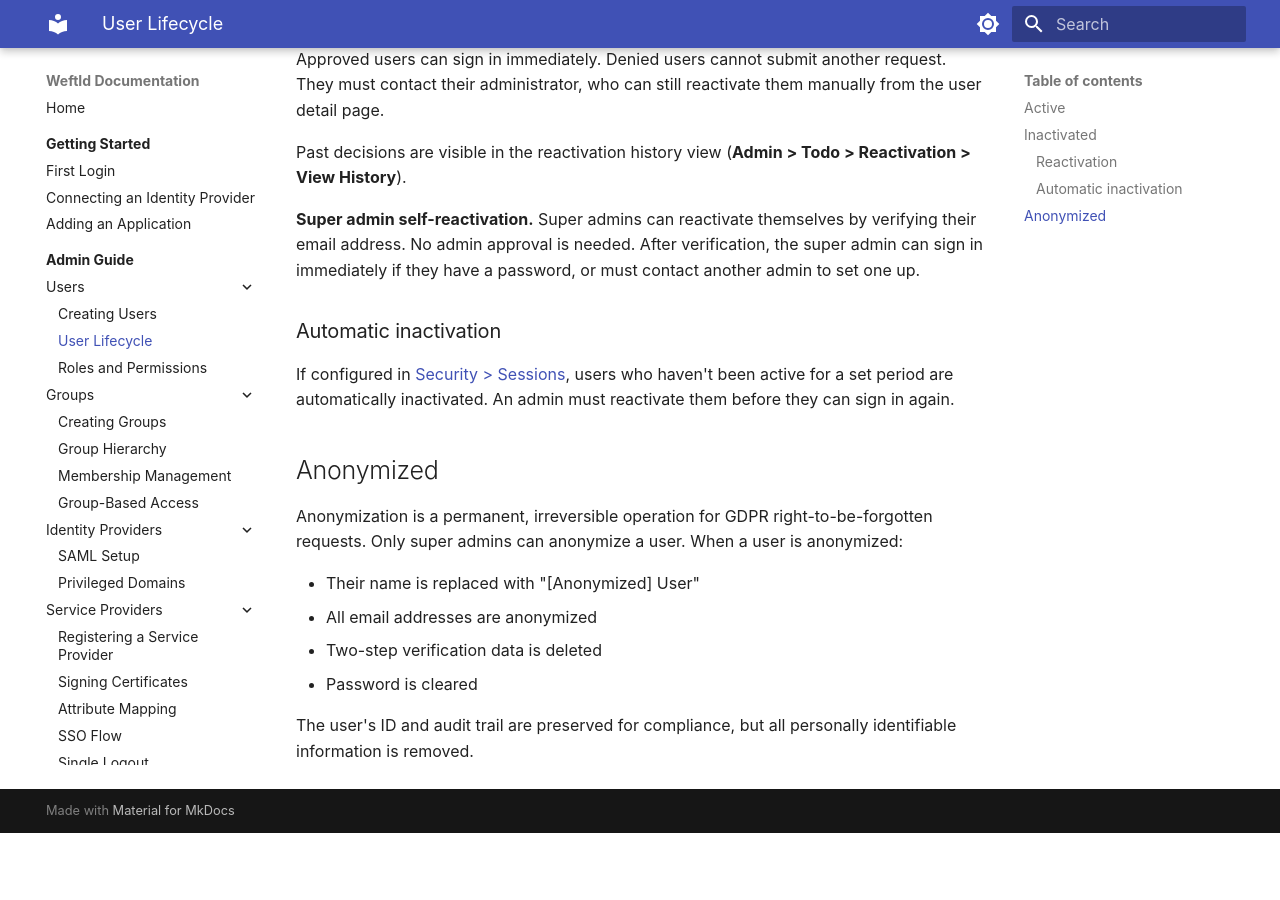
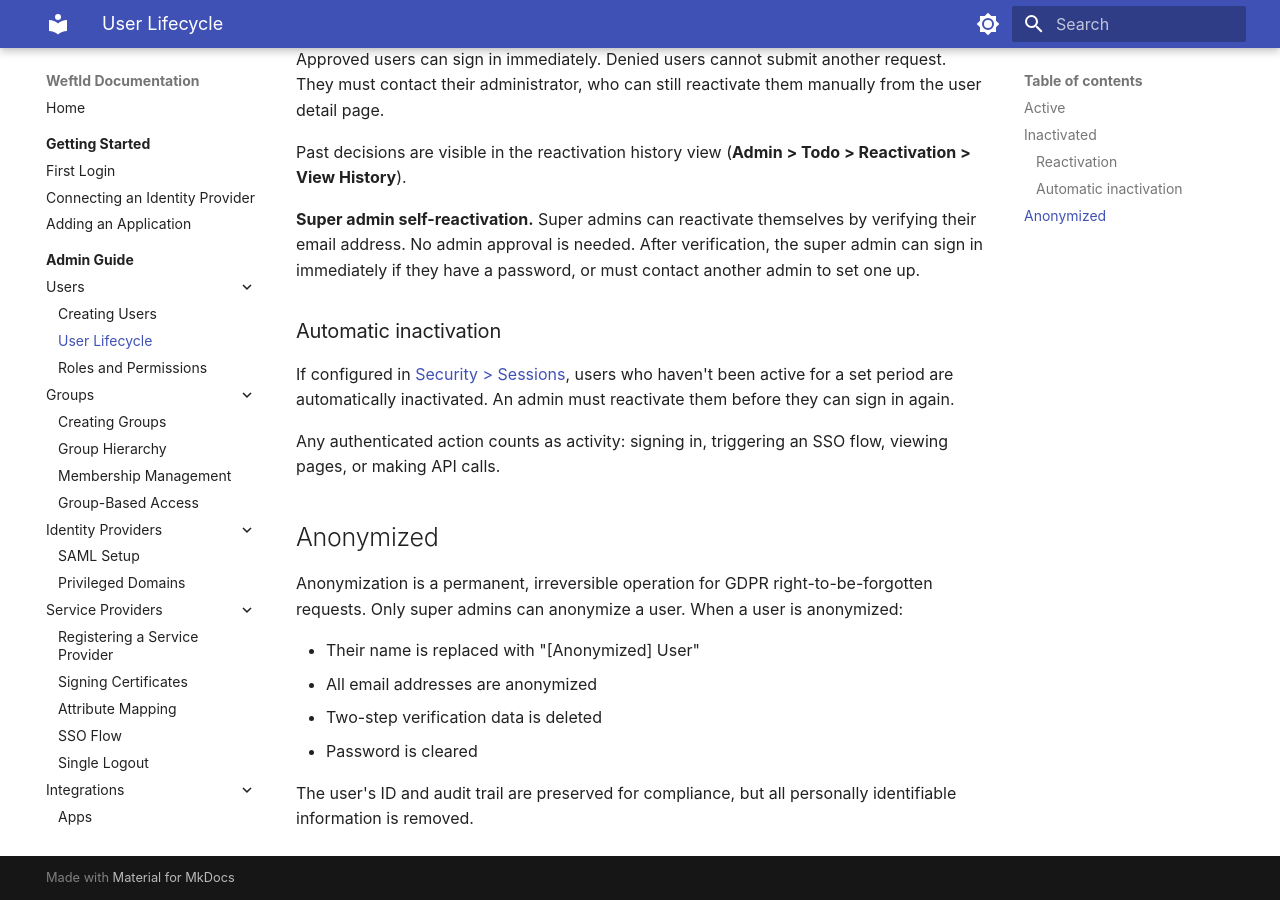
Before and after one commit to Pageloom/weft-id, an MkDocs documentation site: the page built from docs/admin-guide/users/user-lifecycle.md, in a window 1280 px wide and 900 px high, scrolled down 1015 px. Built offline with MkDocs 1.6.1 and Material for MkDocs 9.7.7, drawn with Linux system fonts in a browser that asks for light colours; before the commit the page ends 1848 px from its top, so only the background shows below that.

Commit message:
Clarify what counts as activity in user lifecycle docs
Adds a note under automatic inactivation explaining that any
authenticated action (sign-in, SSO, page views, API calls) resets
the inactivity timer.

```diff
--- a/docs/admin-guide/users/user-lifecycle.md
+++ b/docs/admin-guide/users/user-lifecycle.md
@@ -39,6 +39,8 @@
 
 If configured in [Security > Sessions](../security/sessions.md), users who haven't been active for a set period are automatically inactivated. An admin must reactivate them before they can sign in again.
 
+Any authenticated action counts as activity: signing in, triggering an SSO flow, viewing pages, or making API calls.
+
 ## Anonymized
 
 Anonymization is a permanent, irreversible operation for GDPR right-to-be-forgotten requests. Only super admins can anonymize a user. When a user is anonymized:
```
Also changed, not shown: site/admin-guide/users/user-lifecycle/index.html, site/search.json.
